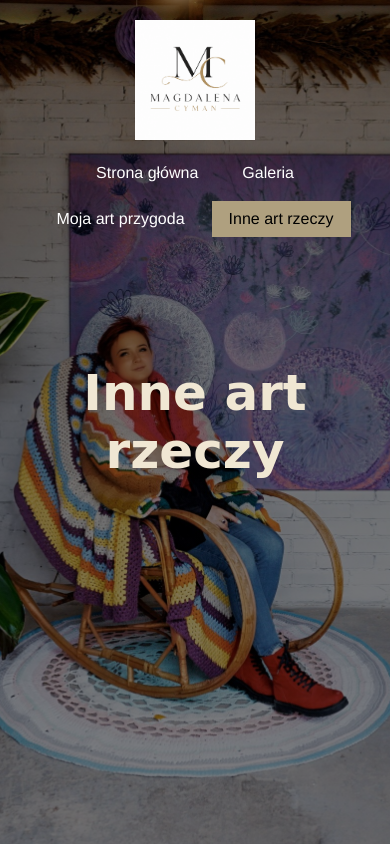
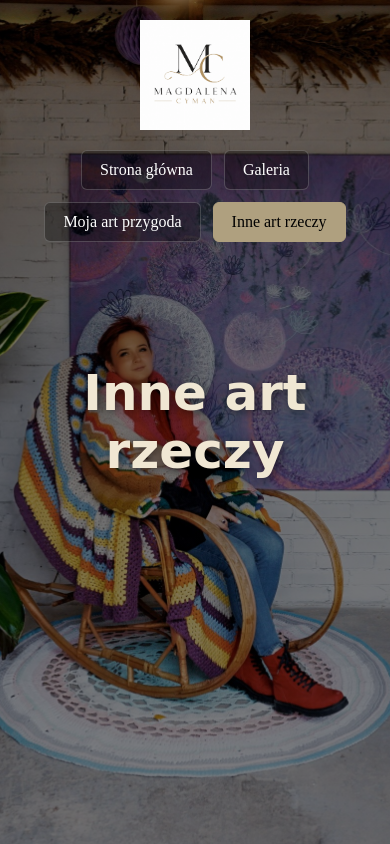
Before and after one commit to penkson/magdaart, a plain HTML site: page inne_art_rzeczy.html in a window 390 px wide. Shown: the top 844 px of the page. Drawn offline with Linux system fonts and the light colour scheme.

Commit message:
Add files via upload

```diff
--- a/style.css
+++ b/style.css
@@ -2,45 +2,36 @@
   margin: 0;
   padding: 0;
   box-sizing: border-box;
-  font-family: "Franklin Gothic Medium", "Arial Narrow", Arial, sans-serif;
+}
+
+/* --- Sekcje Nagłówka --- */
+header, .header1, .header2, .header3, .header-video {
+  position: relative;
+  width: 100%;
+  min-height: 100vh;
+  background-size: cover;
+  background-position: center;
+  background-repeat: no-repeat;
 }
 
 header {
   background-image: linear-gradient(rgba(0, 0, 0, 0.5), rgba(0, 0, 0, 0.5)), url(./t1.jpg);
-  height: 100vh;
-  background-size: cover;
-  background-position: center;
-  position: relative;
 }
 
 .header1 {
   background-image: linear-gradient(rgba(0, 0, 0, 0.5), rgba(0, 0, 0, 0.5)), url(./t2.jpg);
-  height: 100vh;
-  background-size: cover;
-  background-position: center;
-  position: relative;
 }
 
 .header2 {
   background-image: linear-gradient(rgba(0, 0, 0, 0.5), rgba(0, 0, 0, 0.5)), url(./t3.jpg);
-  height: 100vh;
-  background-size: cover;
-  background-position: center;
-  position: relative;
 }
 
 .header3 {
   background-image: linear-gradient(rgba(0, 0, 0, 0.5), rgba(0, 0, 0, 0.5)), url(./t4.jpg);
-  height: 100vh;
-  background-size: cover;
-  background-position: center;
-  position: relative;
 }
 
 /* --- Nagłówek wideo (Podstrona 3) --- */
 .header-video {
-  position: relative;
-  height: 100vh;
   overflow: hidden;
 }
 
@@ -50,8 +41,8 @@ header {
   left: 50%;
   min-width: 100%;
   min-height: 100%;
-  width: auto;
-  height: auto;
+  width: 100%;
+  height: 100%;
   z-index: 1;
   transform: translate(-50%, -50%);
   object-fit: cover;
@@ -70,23 +61,26 @@ header {
 .header-content {
   position: relative;
   z-index: 3;
-  height: 100%;
+  height: 100vh;
+  display: flex;
+  flex-direction: column;
 }
 
-/* --- Poprawiona Sekcja Nawigacji --- */
+/* --- Poprawiona Spójna Nawigacja --- */
 .main {
+  width: 100%;
   max-width: 1200px;
-  margin: auto;
-  padding: 10px 20px;
+  margin: 0 auto;
+  padding: 20px;
   display: flex;
   justify-content: space-between;
   align-items: center;
   flex-wrap: wrap;
+  gap: 20px;
 }
 
 .logo img {
-  margin-top: 10px;
-  width: 120px;
+  width: 110px;
   height: auto;
   display: block;
 }
@@ -95,26 +89,31 @@ ul {
   list-style-type: none;
   display: flex;
   flex-wrap: wrap;
-  justify-content: center;
-  gap: 10px;
-  margin-top: 10px;
+  align-items: center;
+  gap: 12px;
   padding: 0;
+  margin: 0;
 }
 
 ul li a {
   text-decoration: none;
   color: #fff;
-  padding: 8px 16px;
-  border: 1px solid transparent;
-  transition: 0.2s ease;
+  padding: 10px 18px;
+  border-radius: 6px;
+  font-size: 16px;
+  font-weight: 500;
+  transition: all 0.3s ease;
   white-space: nowrap;
   display: block;
+  background-color: rgba(0, 0, 0, 0.3);
+  border: 1px solid rgba(255, 255, 255, 0.2);
 }
 
 ul li a:hover,
 ul li.active a {
   background-color: #afa07f;
   color: #000;
+  border-color: #afa07f;
 }
 
 .title {
@@ -125,12 +124,14 @@ ul li.active a {
   font-family: 'Brush Script MT', cursive;
   text-align: center;
   width: 100%;
+  padding: 0 20px;
 }
 
 .title h1 {
   color: #f0e7d3;
-  font-size: 90px;
+  font-size: 80px;
   font-family: 'Brush Script MT', cursive;
+  text-shadow: 2px 2px 10px rgba(0, 0, 0, 0.5);
 }
 
 /* --- Sekcja Główna --- */
@@ -140,7 +141,6 @@ ul li.active a {
   padding: 80px 40px;
 }
 
-/* Układ dla Strony Głównej i Podstrony 3 */
 .section-content {
   max-width: 1200px;
   margin: 0 auto;
@@ -153,12 +153,12 @@ ul li.active a {
 .text-container {
   flex: 1.2;
   text-align: left;
-  font-size: 20px;
+  font-size: 18px;
   line-height: 1.6;
 }
 
 .text-container h1 {
-  font-size: 40px;
+  font-size: 38px;
   margin-bottom: 20px;
 }
 
@@ -215,7 +215,6 @@ ul li.active a {
   text-align: center;
 }
 
-/* Kafelki z opisami (Galeria i Sklep) */
 .gallery-item {
   display: flex;
   align-items: center;
@@ -257,7 +256,7 @@ ul li.active a {
 }
 
 .gallery-desc p {
-  font-size: 18px;
+  font-size: 17px;
   line-height: 1.6;
   color: #f1f1f1;
   margin-bottom: 10px;
@@ -296,7 +295,6 @@ ul li.active a {
   cursor: pointer;
 }
 
-/* Stylizacja przycisków w minikaruzeli galerii */
 .mini-carousel-container .tiles-btn {
   width: 32px;
   height: 32px;
@@ -360,7 +358,6 @@ ul li.active a {
   transform: scale(1.04);
 }
 
-/* Dedykowana stylizacja dla pionowych filmów (9:16) w karuzeli */
 .video-carousel .tile-item {
   flex: 0 0 200px;
   aspect-ratio: 9 / 16;
@@ -440,6 +437,19 @@ ul li.active a {
 
 /* --- RESPONSYWNOŚĆ --- */
 @media (max-width: 768px) {
+  .main {
+    flex-direction: column;
+    align-items: center;
+  }
+
+  ul {
+    justify-content: center;
+  }
+
+  .title h1 {
+    font-size: 50px;
+  }
+
   .section-dark {
     padding: 40px 20px;
   }
@@ -447,18 +457,6 @@ ul li.active a {
   .section-content {
     flex-direction: column;
     text-align: center;
-  }
-
-  .carousel-card-container {
-    padding: 20px;
-  }
-
-  .tile-item {
-    flex: 0 0 180px;
-  }
-
-  .video-carousel .tile-item {
-    flex: 0 0 180px;
   }
 
   .gallery-item {
@@ -471,17 +469,12 @@ ul li.active a {
     max-width: 280px;
   }
 
-  .main {
-    flex-direction: column;
-    align-items: center;
+  .carousel-card-container {
+    padding: 20px;
   }
 
-  ul {
-    margin-top: 15px;
-  }
-
-  .title h1 {
-    font-size: 50px;
+  .tile-item, .video-carousel .tile-item {
+    flex: 0 0 180px;
   }
 
   .carousel-wrapper .prev-btn {
```
